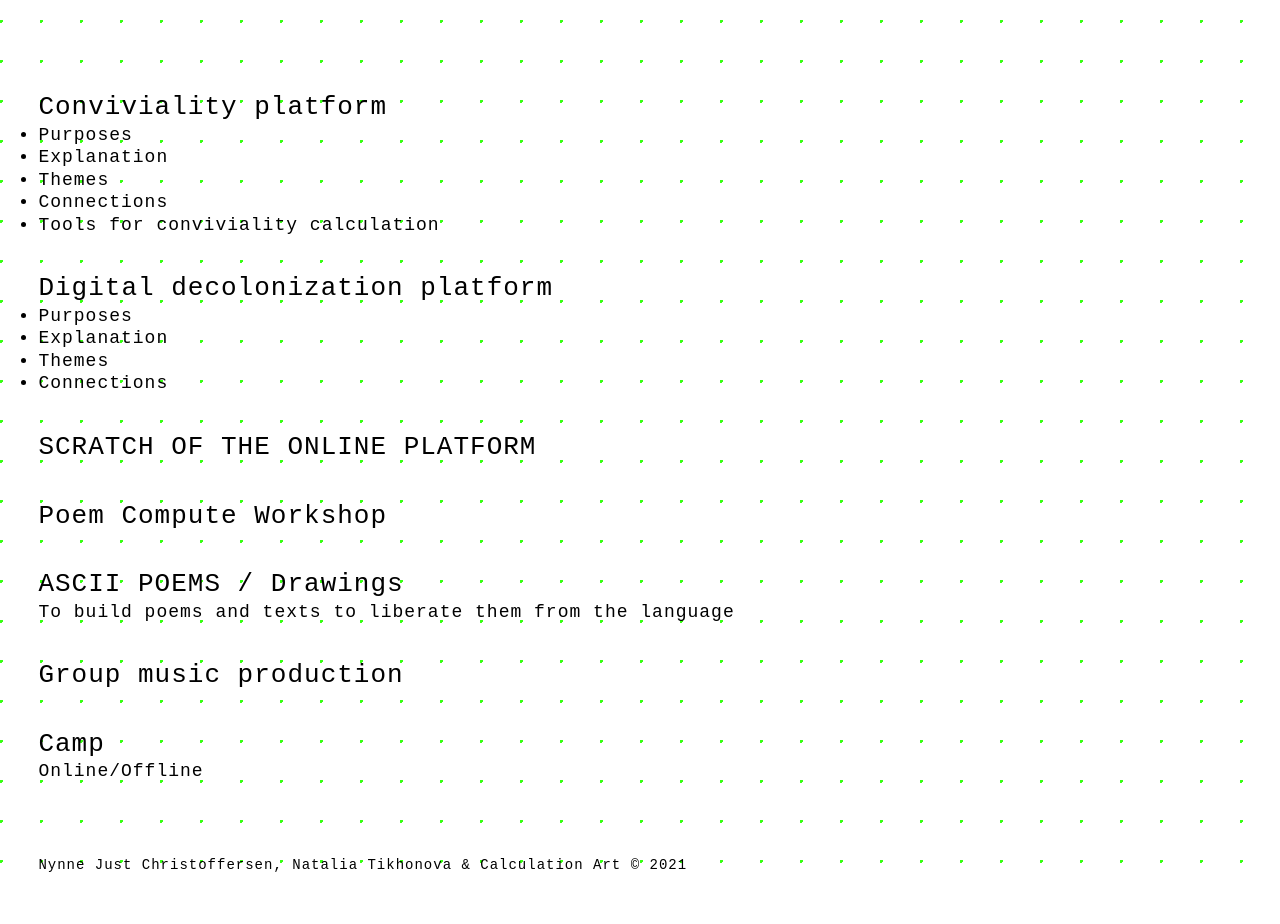
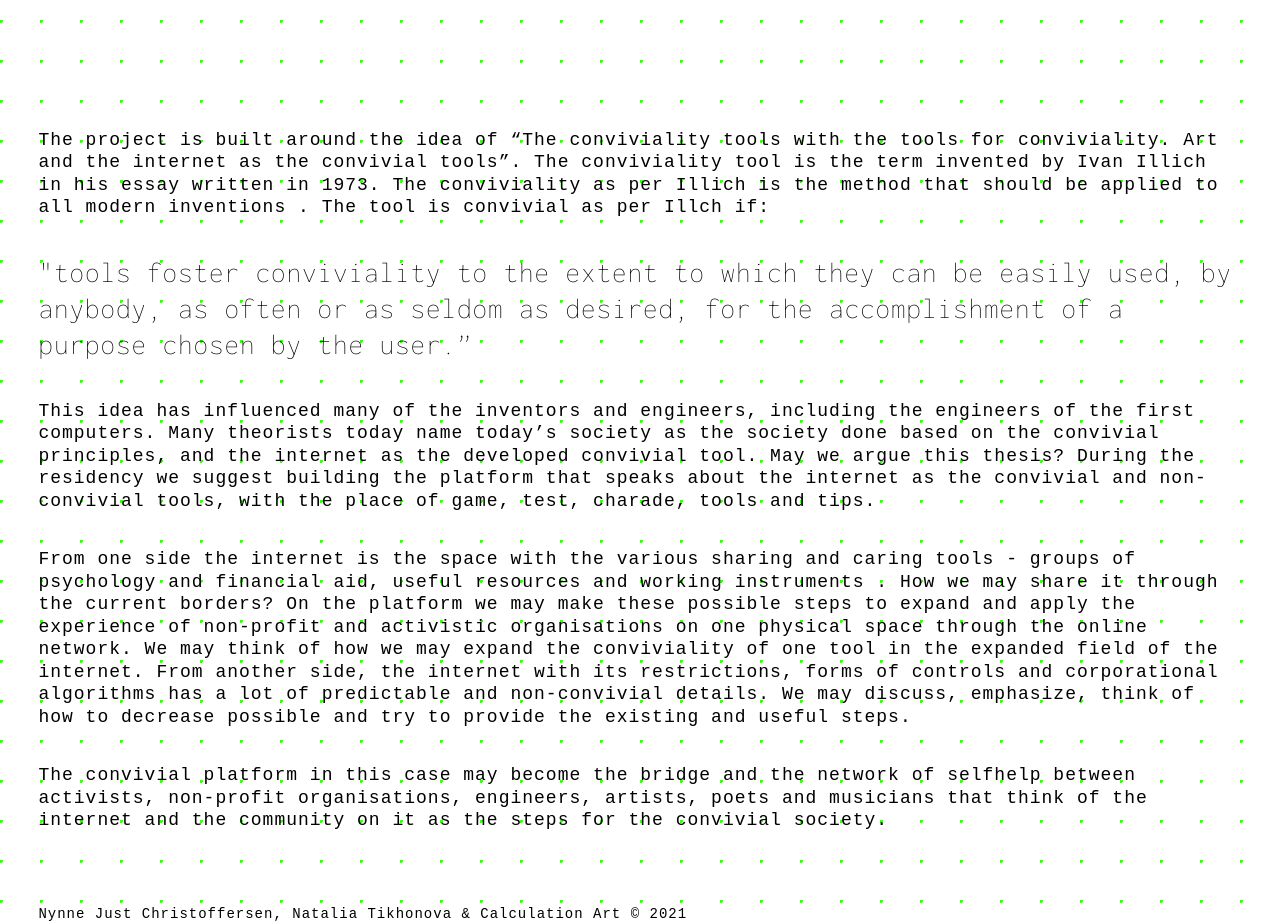
Before and after one commit to nynnejc/conviviality-calculation, a plain HTML site: page index.html in a window 1280 px wide. Shown: the part 100-1024 px from the top of the page. Before the commit the page ends 975 px from the top, so only its background shows below. Drawn offline with Linux system fonts and the light colour scheme.

Commit message:
folder structure

```diff
--- a/assets/css/style.css
+++ b/css/hex.css
@@ -162,12 +162,7 @@ body {
   letter-spacing: 1px;
   text-decoration: none;
 
-  background-image: radial-gradient(
-    circle at 1px 1px,
-    #39ff14 2px,
-    transparent 0
-  );
-  background-size: 40px 40px;
+  background-color: #d8bbcd;
 }
 
 .navbar {
@@ -190,34 +185,7 @@ body {
 }
 
 .navbar a:hover {
-  color: #d3b2e0;
-  text-decoration: none;
-}
-
-.block {
-  font-family: monospace;
-  color: #000;
-  font-size: 18px;
-  text-align: left;
-  margin: 0 auto;
-  margin-right: 3%;
-  margin-left: 3%;
-  margin-top: 8%;
-  text-decoration: none;
-}
-
-.block h2 a {
-  color: #000;
-  text-decoration: none;
-  -o-transition: 0.5s;
-  -ms-transition: 0.5s;
-  -moz-transition: 0.5s;
-  -webkit-transition: 0.5s;
-  transition: 0.5s;
-}
-
-.block h2 a:hover {
-  color: #26867c;
+  color: #008161;
   text-decoration: none;
 }
 
@@ -227,28 +195,21 @@ h2 {
   font-weight: 500;
 }
 
-.section {
-  margin-top: 3%;
+.container {
+  display: flex;
+  flex-direction: row;
+  justify-content: center;
+  margin-top: 4%;
   margin-bottom: 3%;
 }
 
-a.link1 {
-  color: #808080;
-  text-decoration: none;
-}
-a:hover.link1 {
-  color: #39ff14;
-  text-decoration: none;
+.item {
+  display: flex;
+  flex-wrap: wrap;
+  margin: 2%;
+
 }
 
-a.link2 {
-  color: #808080;
-  text-decoration: none;
-}
-a:hover.link2 {
-  color: #ff99ff;
-  text-decoration: none;
-}
 
 .copyright-name-date {
   text-align: left;
@@ -261,3 +222,42 @@ a:hover.link2 {
 footer {
   margin-top: auto;
 }
+
+body {
+  padding: 0;
+  margin: 0;
+  min-height: 300vh;
+  background-color: rgb(255, 255, 255);
+  animation: body 1s linear;
+}
+@keyframes body {
+  to {
+    background-color: rgb(240, 197, 239);
+  }
+}
+
+.progress {
+  height: 3px;
+  width: 0%;
+  background-color: #fff;
+  position: fixed;
+  top: 0;
+  left: 0;
+  animation: progress 1s linear;
+}
+@keyframes progress {
+  to {
+    background-color: rgb(240, 197, 239);
+    width: 100%;
+  }
+}
+
+:root * {
+  /* Pause the animation */
+  animation-play-state: paused;
+  /* Bind the animation to scroll */
+  animation-delay: calc(var(--scroll) * -1s);
+  /* These last 2 properites clean up overshoot weirdness */
+  animation-iteration-count: 1;
+  animation-fill-mode: both;
+}
--- a/assets/css/hex.css
+++ b/css/index.css
@@ -162,19 +162,46 @@ body {
   letter-spacing: 1px;
   text-decoration: none;
 
-  background-color: #d8bbcd;
+  background-image: radial-gradient(
+    circle at 1px 1px,
+    #39ff14 2px,
+    transparent 0
+  );
+  background-size: 40px 40px;
 }
 
 .navbar {
   text-align: left;
-  font-family: monospace;
-  font-size: 32px;
+  font-family: 'Inconsolata', monospace;
+  font-weight: 900;
+  font-size: 62px;
   font-weight: 600;
+  color: transparent;
+  text-decoration: none;
+  text-shadow: 0 0 5px #d3b2e0;
   margin-left: 3%;
   margin-top: 1%;
 }
 
-.navbar a {
+
+.navbar :hover {
+  color: blue;
+  text-decoration: none;
+}
+
+.block {
+  font-family: monospace;
+  color: #000;
+  font-size: 18px;
+  text-align: left;
+  margin: 0 auto;
+  margin-right: 3%;
+  margin-left: 3%;
+  margin-top: 8%;
+  text-decoration: none;
+}
+
+.block h2 a {
   color: #000;
   text-decoration: none;
   -o-transition: 0.5s;
@@ -184,8 +211,8 @@ body {
   transition: 0.5s;
 }
 
-.navbar a:hover {
-  color: #008161;
+.block h2 a:hover {
+  color: #26867c;
   text-decoration: none;
 }
 
@@ -195,21 +222,34 @@ h2 {
   font-weight: 500;
 }
 
-.container {
-  display: flex;
-  flex-direction: row;
-  justify-content: center;
-  margin-top: 4%;
+.section {
+  margin-top: 3%;
   margin-bottom: 3%;
 }
 
-.item {
-  display: flex;
-  flex-wrap: wrap;
-  margin: 2%;
-
+.quote {
+  font-family: 'Inconsolata', monospace;
+  font-weight: 200;
+  font-size: 29px;
 }
 
+a.link1 {
+  color: #808080;
+  text-decoration: none;
+}
+a:hover.link1 {
+  color: #39ff14;
+  text-decoration: none;
+}
+
+a.link2 {
+  color: #808080;
+  text-decoration: none;
+}
+a:hover.link2 {
+  color: #ff99ff;
+  text-decoration: none;
+}
 
 .copyright-name-date {
   text-align: left;
--- a/index.html
+++ b/index.html
@@ -4,66 +4,66 @@
     <meta charset="utf-8" />
     <meta name="viewport" content="width=device-width, initial-scale=1" />
     <title>Calculating Conviviality</title>
-    <link rel="icon" type="image/png" href="assets/img:favicons/hex.ico" />
-    <link rel="stylesheet" href="assets/css/style.css" />
-    <script src="js/main.js"></script>
+    <link rel="icon" type="image/png" href="img/hex.ico" />
+    <link rel="stylesheet" href="css/index.css" />
+    <script src="js/index.js"></script>
+    <link rel="preconnect" href="https://fonts.gstatic.com">
+    <link href="https://fonts.googleapis.com/css2?family=Inconsolata:wght@200;800&display=swap" rel="stylesheet">
   </head>
 
   <body>
     <header>
       <nav class="navbar">
-        <a href="index.html">
           <h1>Conviviality Calculation</h1>
-        </a>
       </nav>
     </header>
 
+    <div class="progress"></div>
+
     <div class="block">
       <div class="section">
-        <h2><a href="">Conviviality platform</a></h2>
-        <ul>
-          <li>Purposes</li>
-          <li>Explanation</li>
-          <li>Themes</li>
-          <li>Connections</li>
-          <li>Tools for conviviality calculation</li>
-        </ul>
+        <div class="section">
+          The project is built around the idea of “The conviviality tools with the tools for
+          conviviality. Art and the internet as the convivial tools”. The conviviality tool
+          is the term invented by Ivan Illich in his essay written in 1973. The conviviality
+          as per Illich is the method that should be applied to all modern inventions .
+          The tool is convivial as per Illch if:
+        </div>
+        <div class="section">
+          <dic class="quote">
+            "tools foster conviviality to the extent to which they can be easily used, by
+            anybody, as often or as seldom as desired, for the accomplishment of a purpose
+            chosen by the user.”
+          </div>
+        </div>
+        <div class="section">
+          This idea has influenced many of the inventors and engineers, including the
+          engineers of the first computers. Many theorists today name today’s society as
+          the society done based on the convivial principles, and the internet as the
+          developed convivial tool. May we argue this thesis? During the residency we
+          suggest building the platform that speaks about the internet as the convivial
+          and non-convivial tools, with the place of game, test, charade, tools and tips.
+        </div>
+        <div class="section">
+          From one side the internet is the space with the various sharing and caring
+          tools - groups of psychology and financial aid, useful resources and working
+          instruments . How we may share it through the current borders? On the platform
+          we may make these possible steps to expand and apply the experience of non-profit
+          and activistic organisations on one physical space through the online network.
+          We may think of how we may expand the conviviality of one tool in the expanded
+          field of the internet.  From another side, the internet with its restrictions,
+          forms of controls and corporational algorithms has a lot of predictable and
+          non-convivial details. We may discuss, emphasize, think of how to decrease
+          possible  and try to provide the existing and useful steps.
+        </div>
+        <div class="section">
+          The convivial platform in this case may become the bridge and the network of
+          selfhelp between activists, non-profit organisations, engineers, artists,
+          poets and musicians that think of the internet and the community on it as the
+          steps for the convivial society.
+        </div>
       </div>
 
-      <div class="section">
-        <h2><a href="">Digital decolonization platform</a></h2>
-        <ul>
-          <li>Purposes</li>
-          <li>Explanation</li>
-          <li>Themes</li>
-          <li>Connections</li>
-        </ul>
-      </div>
-
-      <div class="section">
-        <h2><a href="">SCRATCH OF THE ONLINE PLATFORM</a></h2>
-      </div>
-
-      <div class="section">
-        <h2><a href="">Poem Compute Workshop</a></h2>
-      </div>
-
-      <div class="section">
-        <h2><a href="">ASCII POEMS / Drawings</a></h2>
-        <p>To build poems and texts to liberate them from the language</p>
-      </div>
-
-      <div class="section">
-        <h2><a href="">Group music production</a></h2>
-      </div>
-
-      <div class="section">
-        <h2>
-          <a href="hex.html"> <h1>Camp</h1></a>
-        </h2>
-        <p>Online/Offline</p>
-      </div>
-    </div>
 
     <footer>
       <div class="copyright-name-date">
--- /dev/null
+++ b/js/hex.js
@@ -0,0 +1,3 @@
+window.addEventListener('scroll', () => {
+    document.body.style.setProperty('--scroll',window.pageYOffset / (document.body.offsetHeight - window.innerHeight));
+  }, false);
```
Also changed, not shown: html/hex.html (renamed from hex.html, +4 -4 lines), img/bookcover1.jpeg (added), img/bookcover2.jpg (added), img/bookcover3.jpg (added), img/bookcover4.jpg (added), img/hex.ico (renamed from assets/img:favicons/hex.ico), 2 other files.
